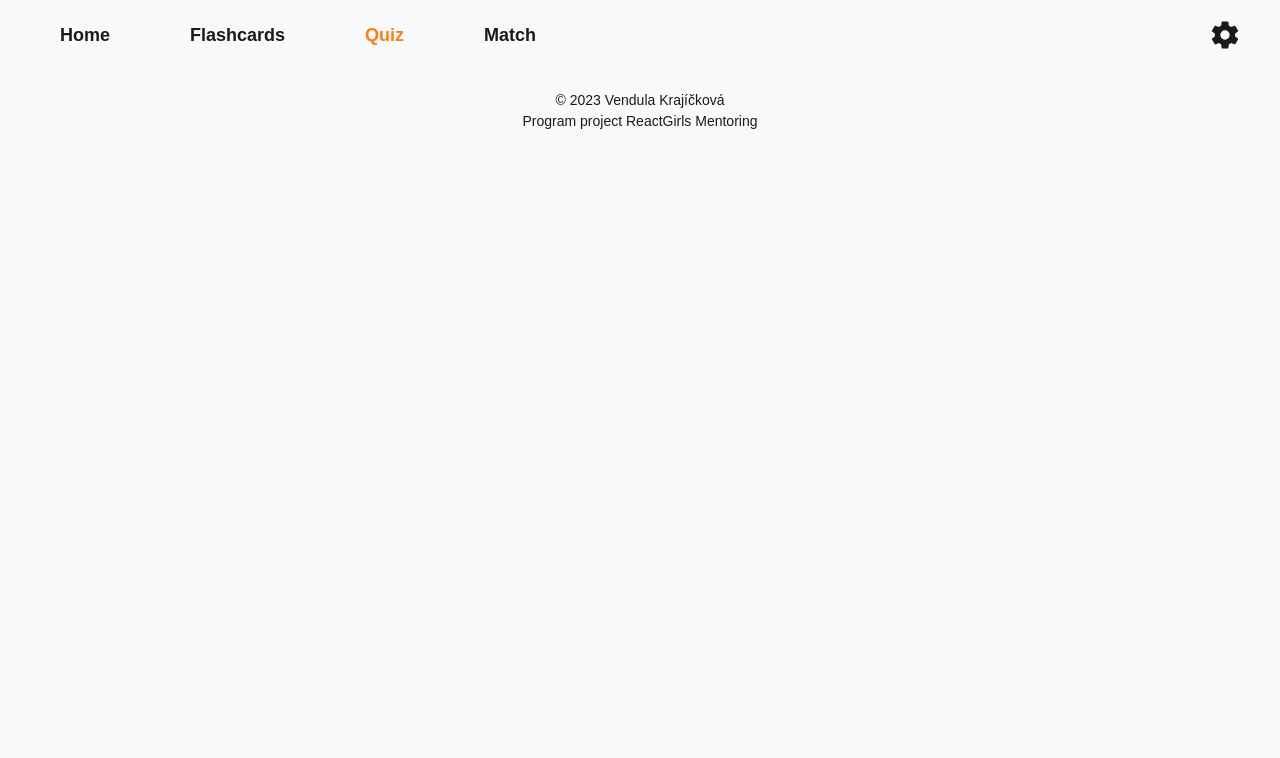
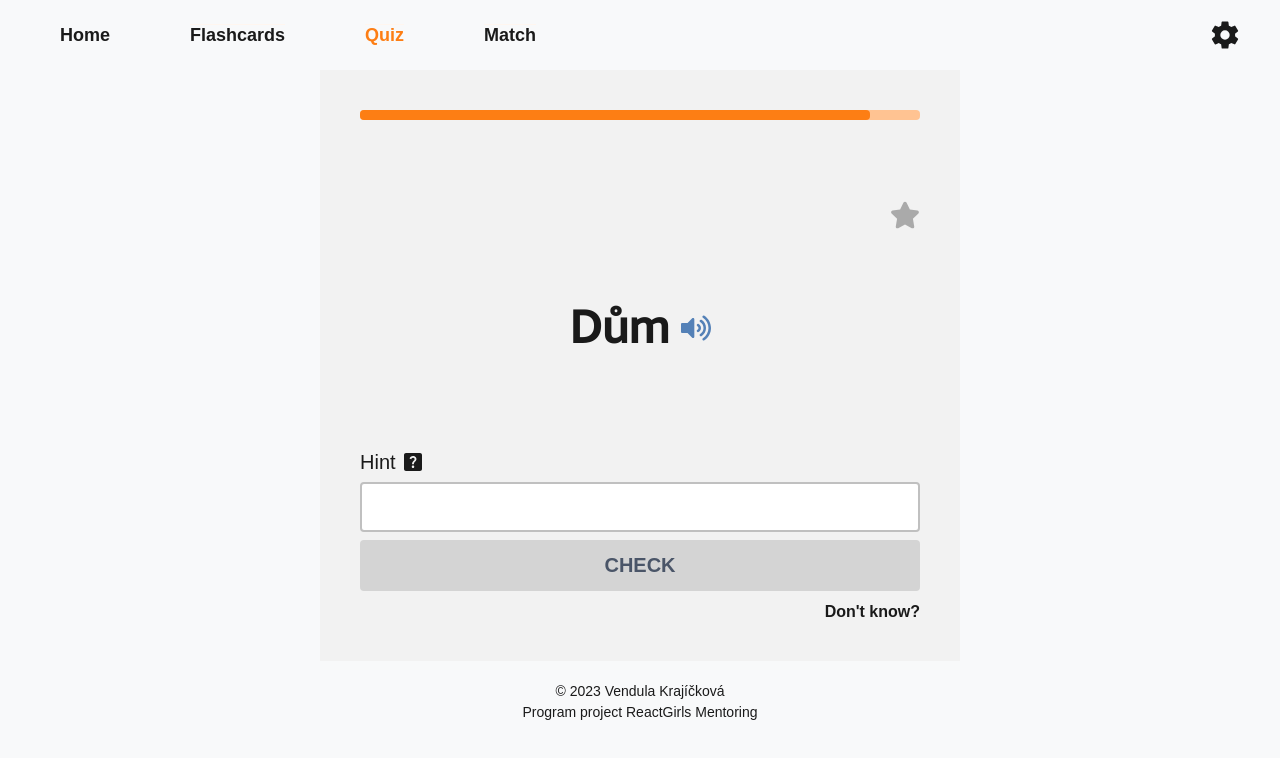
Before and after one commit to wendykr/WORDS-GAME, a React (Vite) app: page /quiz in a window 1280 px wide. Shown: the top 758 px of the page. Built offline with nearby package versions, Linux system fonts and the light colour scheme.

Commit message:
generate one randomWord

```diff
--- a/package.json
+++ b/package.json
@@ -10,7 +10,6 @@
     "preview": "vite preview"
   },
   "dependencies": {
-    "node-sass": "^9.0.0",
     "react": "^18.2.0",
     "react-dom": "^18.2.0",
     "react-icons": "^4.11.0",
--- a/src/components/Card/Card.jsx
+++ b/src/components/Card/Card.jsx
@@ -1,4 +1,4 @@
-import React, { useState, useEffect, useRef } from 'react';
+import React, { useState, useRef } from 'react';
 import { ProgressBar } from '../ProgressBar/ProgressBar';
 import { Button } from '../Button/Button';
 import './Card.scss';
@@ -60,28 +60,6 @@ export const Card = ({ czWord, word, className }) => {
     window.speechSynthesis.speak(utterance);
   }
 
-  useEffect(() => {
-    const yourAnswerElm = document.querySelector('.your-answer');
-    const hintElm = document.querySelector('.hint');
-    const cardFootLinkElm = document.querySelector('.card__foot--link');
-    if (showResult) {
-      yourAnswerElm.classList.add('hidden');
-      hintElm.classList.add('hidden');
-      cardFootLinkElm.classList.add('hidden');
-    }
-  }, [showResult]);
-
-  useEffect(() => {
-    const yourAnswerElm = document.querySelector('.your-answer');
-    const hintElm = document.querySelector('.hint');
-    const cardFootLinkElm = document.querySelector('.card__foot--link');
-    if (showCorrectAnswer) {
-      yourAnswerElm.classList.add('hidden');
-      hintElm.classList.add('hidden');
-      cardFootLinkElm.classList.add('hidden');
-    }
-  }, [showCorrectAnswer]);
-
   return (
     <main className={`card ${className}`}>
       <div className="card__head">
@@ -93,11 +71,11 @@ export const Card = ({ czWord, word, className }) => {
         <h2 className="guess-word" onClick={speak}>{czWord} <FaVolumeUp className="icon-volume" title="Sound icon" /></h2>
 
         {(!answerDisplayed) && (
-          <p className="hint" onClick={showFirstLetter}>Hint <MdHelpCenter className="icon-hint" title="Hint icon" /></p>
+          <p className={`hint ${(showResult|| showCorrectAnswer) ? "hidden" : ""}`} onClick={showFirstLetter}>Hint <MdHelpCenter className="icon-hint" title="Hint icon" /></p>
         )}
 
         {(!answerDisplayed) && (
-          <input className={`your-answer ${showResult ? "hidden" : ""}`}
+          <input className={`your-answer ${(showResult|| showCorrectAnswer) ? "hidden" : ""}`}
                 onChange={(changeWord)}
                 onKeyDown={(handleKeyDown)}
                 value={inputValue}
@@ -132,7 +110,7 @@ export const Card = ({ czWord, word, className }) => {
         <Button onClick={handleClick} text={(answerDisplayed || showResult || showCorrectAnswer) ? "Next" : "Check"} length={inputValue.length} inputValue={inputValue} />
 
         {(!answerDisplayed) && (
-          <div className="card__foot--link" onClick={answerReveal}>Don&apos;t know?</div>
+          <div className={`card__foot--link ${(showResult|| showCorrectAnswer) ? "hidden" : ""}`} onClick={answerReveal}>Don&apos;t know?</div>
         )}
       </div>
     </main>
--- a/src/pages/Home/Home.jsx
+++ b/src/pages/Home/Home.jsx
@@ -7,18 +7,21 @@ import images03 from '../../components/Mode/images/match.svg';
 
 const modesData = [
     {
+        id: 1,
         title: "Flashcards",
         description: "Check your answer on the other side of the card.",
         img: images01,
         url: "flashcards"
     },
     {
+        id: 2,
         title: "Quiz",
         description: "Write the correct answer to the question.",
         img: images02,
         url: "quiz"
     },
     {
+        id: 3,
         title: "Match",
         description: "Combine correct answer above the question.",
         img: images03,
--- a/src/pages/Quiz/Quiz.jsx
+++ b/src/pages/Quiz/Quiz.jsx
@@ -6,72 +6,61 @@ import { Card } from '../../components/Card/Card';
 
 export const Quiz = () => {
 
-    const [allWords, setAllWords] = useState(wordData)
+    const [allWords, setAllWords] = useState(wordData); // všechna slova
 
-    const [randomWords, setRandomWords] = useState([]);
+    const [randomWords, setRandomWords] = useState([]); // náhodná slova
 
-    const [randomIndex, setRandomIndex] = useState();
+    const [randomIndex, setRandomIndex] = useState(); // náhodný index
 
-
+    // definuje se nová funkce pro vygenerování náhodného čísla
     const generateRandomNumber = () => {
+        // generuje se náhodné číslo od 1 do 50
         const randomIndex = Math.floor(Math.random() * allWords.length) + 1;
-
+        // vrací toto jedno náhodné číslo od 1 do 50
         return randomIndex;
     }
 
     useEffect(() => {
 
+        //! 1. Napsat kód co ti vygeneruje náhodné číslo podle počtu čísel
 
-        //! 1. Napsat kod co ti vygeneruje náhodné číslo podle počtu čísel
-
-        //! 2. Vygerenuj náhodné čísla do pole
+        //! 2. Vygeneruj náhodné čísla do pole
 
         //! 3.
 
-        setRandomIndex(generateRandomNumber())
+        // 1. zavolá funkci, která vygeneruje jedno náhodné číslo od 1 do 50 podle počtu čísel
+        setRandomIndex(generateRandomNumber());
 
+        // inicializace prázdného pole
+        let randomIndx = [];
 
+        // dokud nebude délka pole větší jako číslo, bude stále loopovat
+        while (randomIndx.length < 20) {
+            // vygeneruje se náhodné číslo
+            const currentRandomNumber = generateRandomNumber(allWords.length);
 
-
-
-
-
-
-        let randomIndx = []
-
-        for (let index = 0; index < 20; index++) {
-
-            //setRandomWords(generateRandomNumber(allWords.length))
-
-            randomIndx.push(allWords[generateRandomNumber()])
-
-            //let currentRandomNumber = generateRandomNumber(allWords.length);
-
-
-            //if(randomWords.includes(currentRandomNumber)) {
-            //    currentRandomNumber = generateRandomNumber(allWords.length);
-            //}
-
-
-            console.log(randomWords)
+            // pokud nebude v poli náhodně vygenerované číslo, přidá se do pole
+            if (!randomIndx.includes(allWords[currentRandomNumber])) {
+                randomIndx.push(allWords[currentRandomNumber]);
+            }
         }
 
-        setRandomWords(randomIndx)
-
-
-        console.log("randomWords", randomWords)
+        setRandomWords(randomIndx);
 
     }, []);
 
+    console.log("randomWords", randomWords);
+
+    // Zde kontrolujeme, zda je randomWord definováno
+    const randomWord = randomWords.length > 0 ? randomWords[Math.floor(Math.random() * randomWords.length)] : null;
+    console.log(randomWord);
 
     return (
         <main className="quiz">
             <div className="quiz__body">
-            {
-                allWords.map(({ id, czWord, word }, index ) => (
-                    (index === randomIndex) && <Card className="card" czWord={czWord} word={word} key={id} />
-                ))
-            }
+                {randomWord && (
+                    <Card className="card" czWord={randomWord.czWord} word={randomWord.word} key={randomWord.id} />
+                )}
             </div>
         </main>
     );
```
Also changed, not shown: 1 other file (tests, documents, lock files or other folders).
